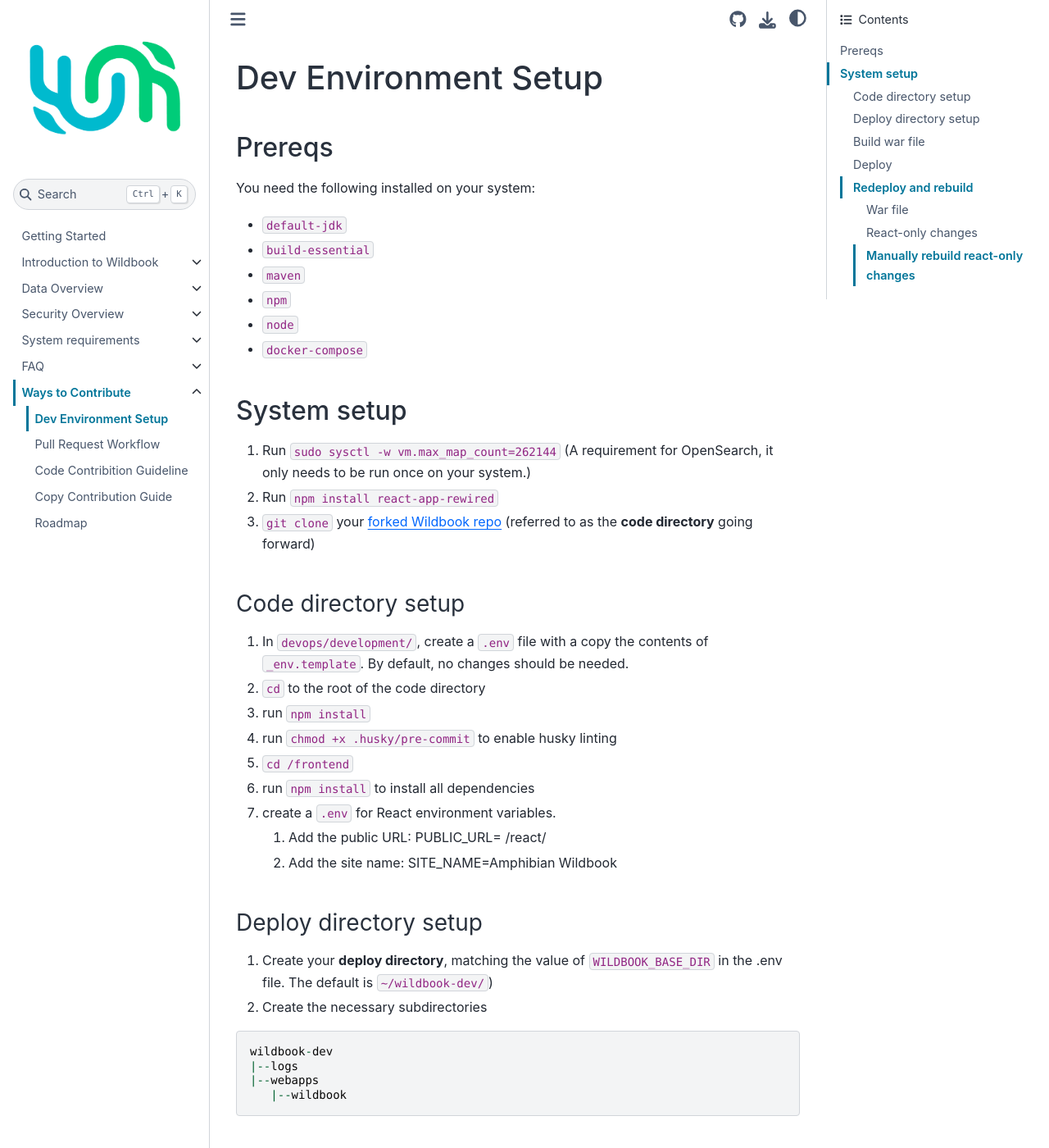
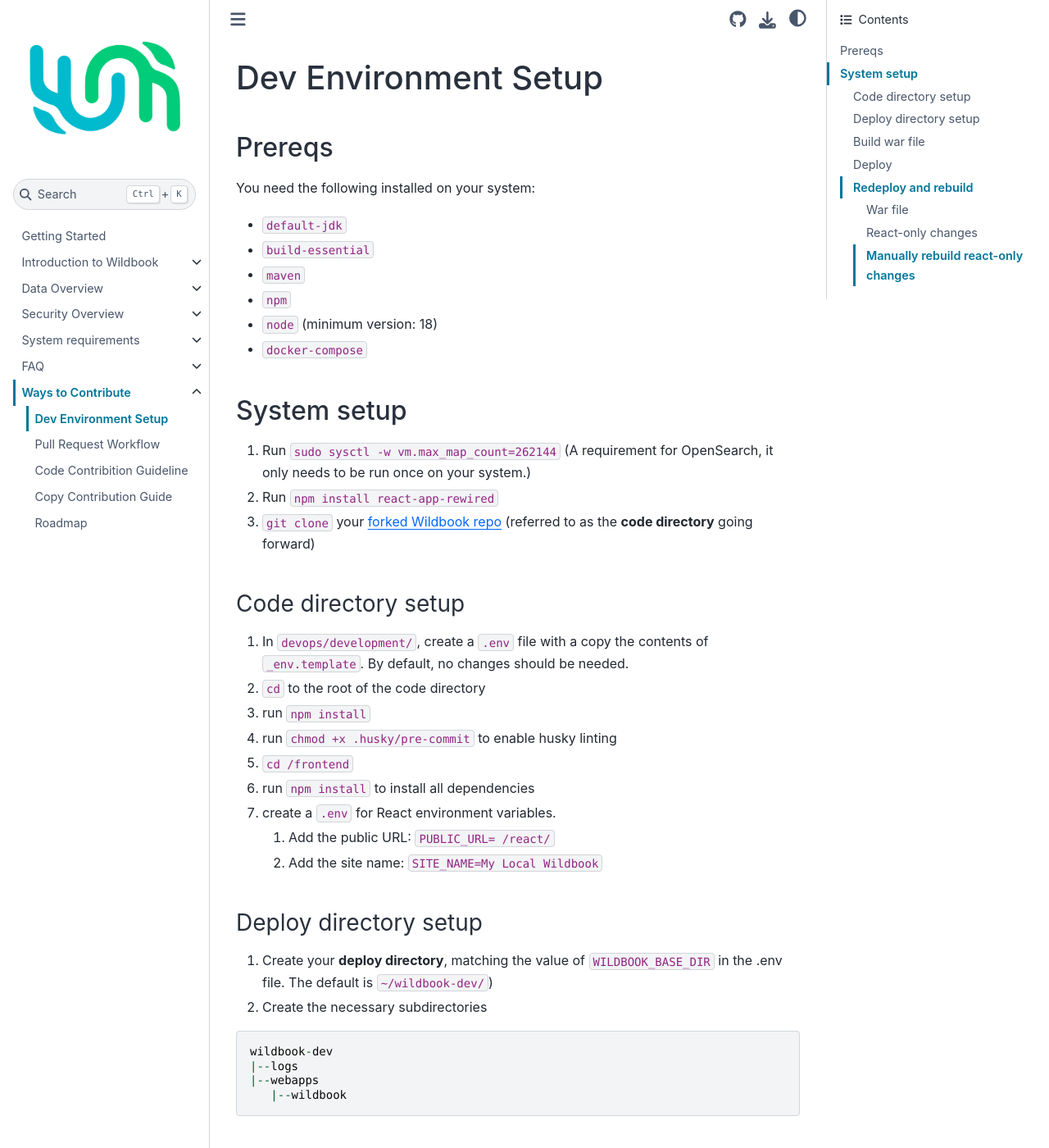
Before and after one commit to WildMeOrg/wildbook-docs, a Sphinx documentation site: the page built from docs/contribute/dev-setup.md, in a window 1280 px wide and 1400 px high. Shown: the whole window at 82% size. Built offline with Sphinx 7.4.7 and the Sphinx Book theme 1.1.4, drawn with Linux system fonts in a browser that asks for light colours.

Commit message:
version min
changes to match dev setup changes in WB readmen

```diff
--- a/docs/contribute/dev-setup.md
+++ b/docs/contribute/dev-setup.md
@@ -6,7 +6,7 @@
 * `build-essential`
 * `maven`
 * `npm`
-* `node`
+* `node` (minimum version: 18)
 * `docker-compose`
 
 ## System setup
@@ -22,8 +22,8 @@
 1. `cd /frontend`
 1. run `npm install` to install all dependencies
 1. create a `.env` for React environment variables.
-    1. Add the public URL: PUBLIC_URL= /react/
-    1. Add the site name: SITE_NAME=Amphibian Wildbook
+    1. Add the public URL: `PUBLIC_URL= /react/`
+    1. Add the site name: `SITE_NAME=My Local Wildbook`
 
 ### Deploy directory setup
 1. Create your **deploy directory**, matching the value of `WILDBOOK_BASE_DIR` in the .env file. The default is `~/wildbook-dev/`)
```
